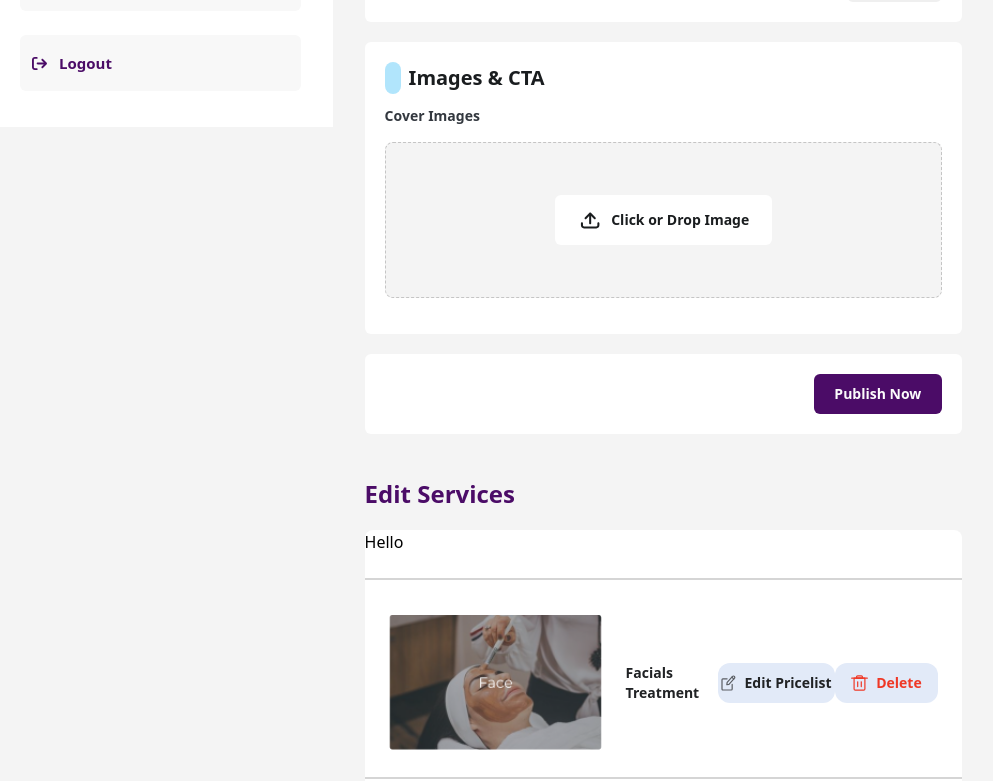
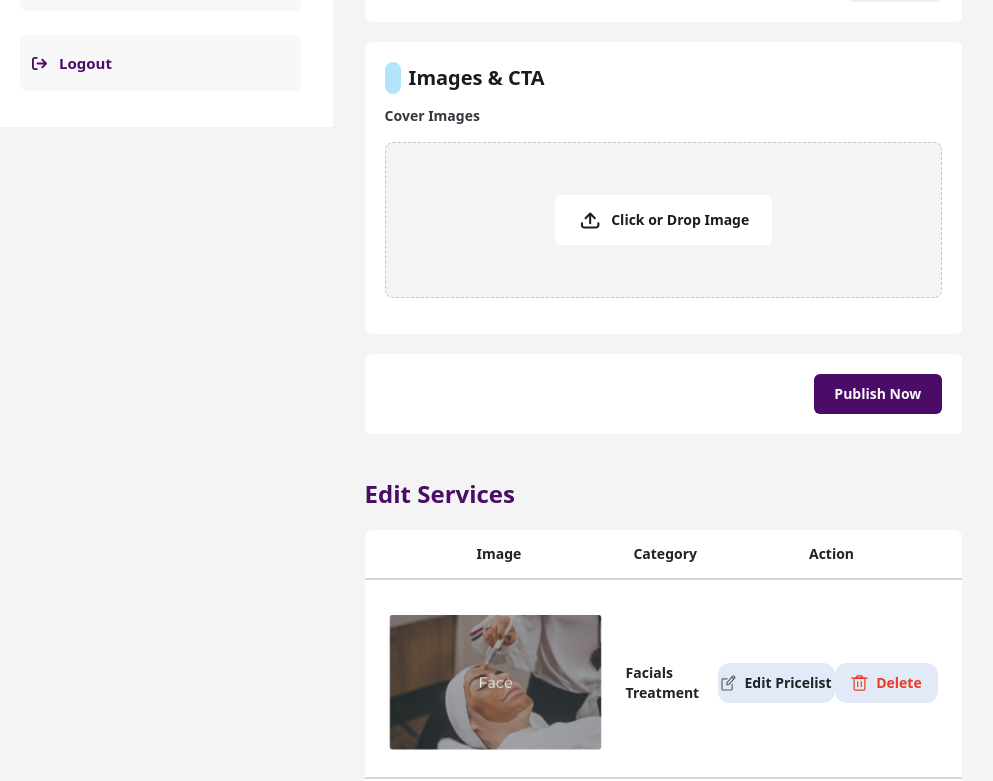
Before and after one commit to martinsonogu/Ritz-SaloonAndSpa-Admin-APP, a React (Vite) app: page /salon-and-spa/update-services in a window 1280 px wide. Shown: the part 736-1517 px from the top of the page, without its empty margins (12-1005 px from the left). Built offline with nearby package versions, Linux system fonts and the light colour scheme.

Commit message:
fix: fixed the render bug in the update component.

```diff
--- a/src/views/Dashboard/SalonAndSpa/Update/index.tsx
+++ b/src/views/Dashboard/SalonAndSpa/Update/index.tsx
@@ -49,7 +49,7 @@ const Update = () => {
             <h3 className='text-[#33383F] font-semibold text-sm mb-3'>
               Product title
             </h3>
-            <input type="text" className='w-full rounded-xl h-[48px] bg-white border-2' />
+            <input type="text" className='w-full rounded-xl h-[48px] px-4 bg-white border-2' />
           </div>
           <div className='mt-[32px]'>
             <h3 className='text-[#33383F] font-semibold text-sm mb-3'>
@@ -108,8 +108,12 @@ const Update = () => {
           Edit Services
           </h3>
           <div className='container w-full bg-white rounded-lg'>
-            <div className='top border-b-[#D5D5D5] border-b-2 h-[50px] mb-2'>
-              Hello
+            <div className='top border-b-[#D5D5D5] border-b-2 h-[50px] mb-2 flex items-center pl-28'>
+              <div className='flex items-center mr-28'>
+                <p className='font-bold text-sm text-[#202224] mr-28'>Image</p>
+                <p className='font-bold text-sm text-[#202224]'>Category</p>
+              </div>
+              <p className='font-bold text-sm text-[#202224]'>Action</p>
             </div>
             <div className='bottom pb-8'>
               {services.map(service => (
```
